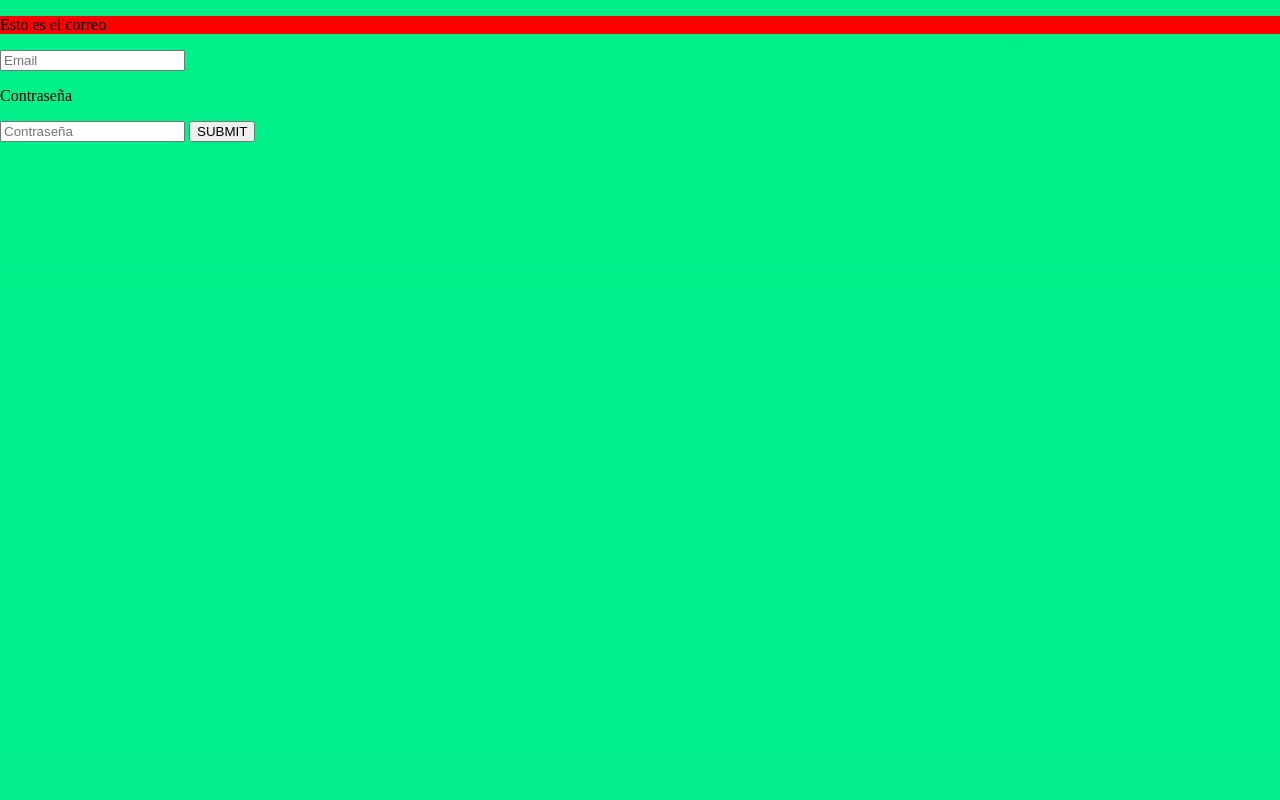
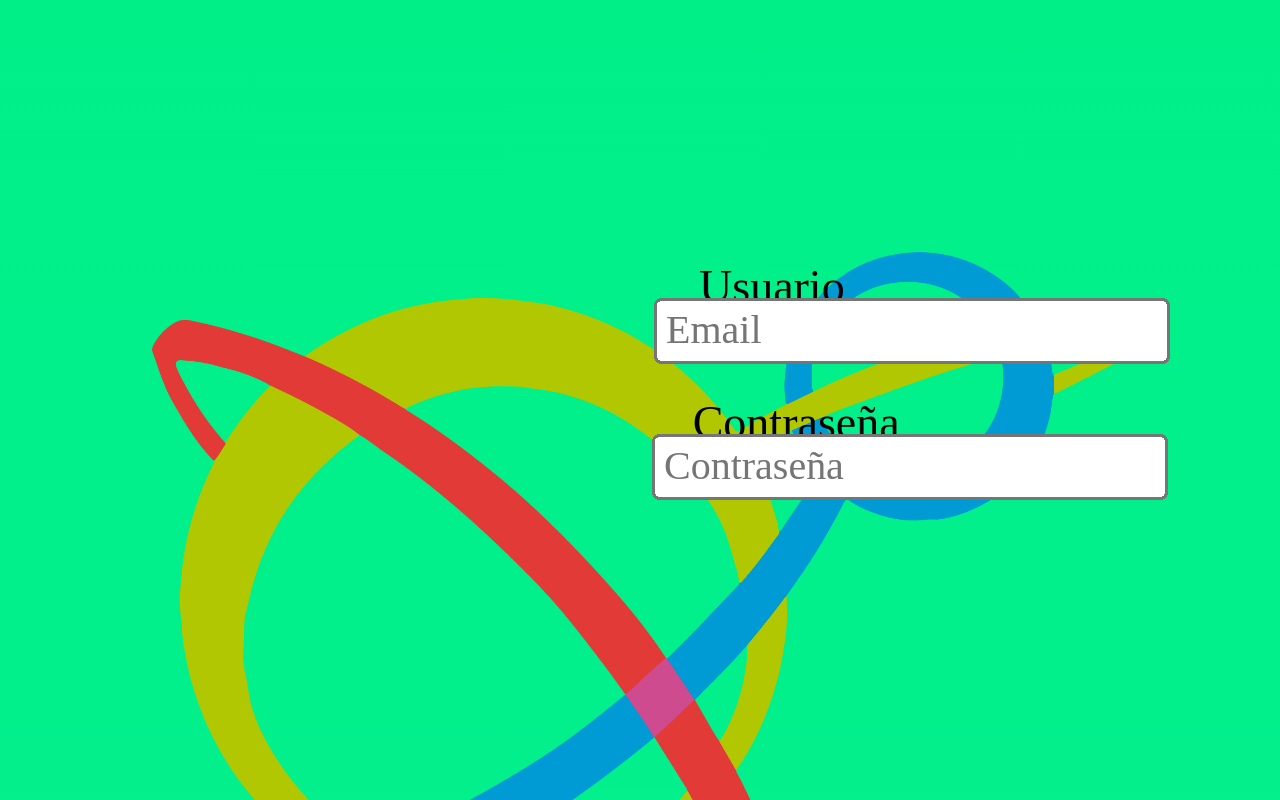
Before and after one commit to AdrianFerrer1/web-mvp, a SvelteKit app: page /login in a window 1280 px wide. Built offline with nearby package versions, Linux system fonts and the light colour scheme.

Commit message:
Login mejorado

```diff
--- a/src/routes/login/+page.svelte
+++ b/src/routes/login/+page.svelte
@@ -4,20 +4,88 @@
     let email = "";
     let password = "";
 
+
+
 </script>
+<body>
+    <div id="logo">
+    <img class="pequeña" src="/Logo.png"/>
+    <div/>
+
 <label>
-    <p class="E-mail">Esto es el correo</p>
-    <input bind:value={email} type="email" placeholder="Email"/>
+    <p class="E-mail">Usuario</p>
+    <input class="contemail" bind:value={email} type="email" placeholder="Email"/>
+
 </label>
 <label>
-    <p class={password ? "above" : "center"}>Contraseña</p>
-    <input bind:value={password} type="password" placeholder="Contraseña"/>
+
+    <p class="password">Contraseña</p>
+    <input class="contpass" bind:value={password} type="password" placeholder="Contraseña"/>
 </label>
-
+<div id="boton">
 <button on:click={() => goto("/orbital-ceu")}>SUBMIT</button>
+</div>
+</body>
 <style>
     .E-mail{
-        background-color: red;
+
+        position: absolute;
+        top: 30%;
+        left: 60.3%;
+        transform: translate(-50%, -50%);
+        font-size: 46px;
+    }
+
+
+    .contpass{
+
+        position: absolute;
+        top: 57%;
+        left: 64.4%;
+        transform: translate(-50%, -50%);
+        transform: scale(3);
 
     }
+
+    .contemail{
+        position: absolute;
+        top: 40%;
+        left: 64.5%;
+        transform: translate(-50%, -50%);
+        transform: scale(3);
+    }
+    .password{
+        position: absolute;
+        top: 47%;
+        left: 62.2%;
+        transform: translate(-50%, -50%);
+        font-size: 46px;
+
+    }
+    .boton{
+        position: absolute;
+        top: 47%;
+        left: 62.2%;
+        transform: translate(-50%, -50%);
+        font-size: 46px;
+    }
+
+    *{
+        font-family: "Orbitron"
+
+    }
+
+
+    #boton{
+      margin-top: 860px;
+      margin-left: 915px;
+      transform: scale(1);
+    }
+
+    .pequeña{
+       margin-top: 250px;
+       margin-left: 150px;
+       width: 1000px;
+    }
+
 </style>
```
Also changed, not shown: static/Logo.png (added).
